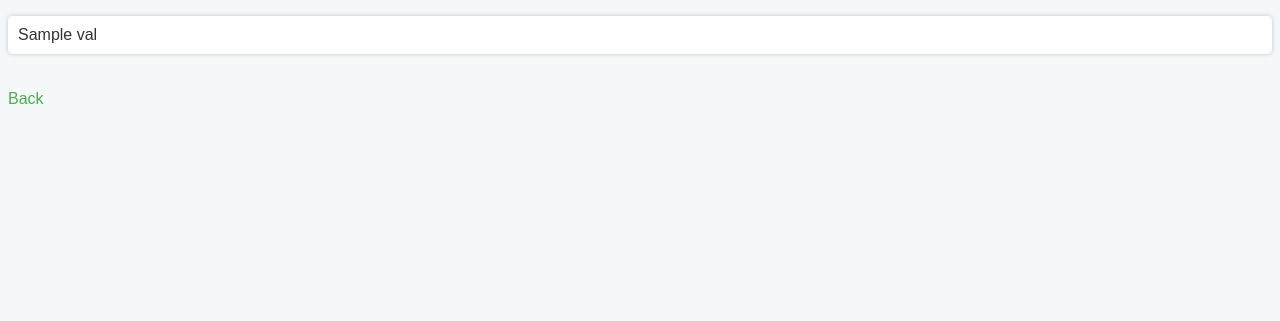
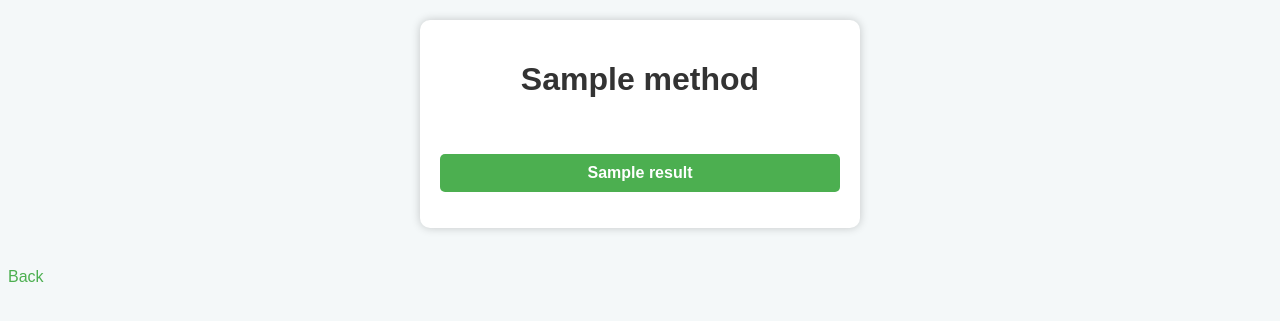
Before and after one commit to YuriiKharabara/ImplantDetect-LA, a Flask app: template templates/result.html in a window 1280 px wide. Shown: the top 321 px of the page. Run offline with Flask 3, Linux system fonts and the light colour scheme; the template is opened without the code that fills it: most values are stand-ins (such as "Sample title", 1, 10 or a date in 2020).

Commit message:
fixing styles

```diff
--- a/app.py
+++ b/app.py
@@ -1,4 +1,3 @@
-# app.py
 from flask import Flask, request, render_template, redirect
 import os
 import zipfile
@@ -17,7 +16,6 @@ def upload_image_file():
       filename = os.path.join('static', f.filename)
       f.save(filename)
       print(filename)
-
       if zipfile.is_zipfile(filename):
          with zipfile.ZipFile(filename, 'r') as zip_ref:
             zip_ref.extractall('static')
@@ -25,12 +23,16 @@ def upload_image_file():
 
       # Call your function here and get the result
       result = run([filename])
-    #   print(filename)
+      result = [{'method': 'Decision Tree Model', 'result': result[0][0]},\
+         {'method': 'Random Forest Model', 'result': result[1][0]},\
+         {'method': 'KNN Model', 'result': result[2][0]},\
+         {'method': 'SVD Model', 'result': result[3][0]}]
 
+      #print(filename)
+      return render_template('result.html', result = result)
 
-      return render_template('result.html', result = result)
    else:
       return redirect('/')
 
 if __name__ == '__main__':
-   app.run(debug = True, port=5000)
+   app.run(debug = True, port=8000)
--- a/static/css/main.css
+++ b/static/css/main.css
@@ -19,6 +19,10 @@ h1 {
     color: #333333;
 }
 
+.block {
+    margin-bottom: 20px;
+}
+
 input[type=file] {
     padding: 10px;
     border: 1px solid #CCCCCC;
@@ -27,6 +31,16 @@ input[type=file] {
 }
 
 input[type=submit] {
+    padding: 10px 20px;
+    border: none;
+    background-color: #4CAF50;
+    color: #FFFFFF;
+    font-weight: bold;
+    cursor: pointer;
+    border-radius: 5px;
+}
+
+p {
     padding: 10px 20px;
     border: none;
     background-color: #4CAF50;
@@ -58,13 +72,21 @@ li {
     border-radius: 5px;
     box-shadow: 0 0 5px rgba(0, 0, 0, 0.2);
     color: #333333;
+    text-align: center;
+    padding: 20px;
+    border-radius: 10px;
+    box-shadow: 0 0 10px rgba(0, 0, 0, 0.2);
+    margin: 20px auto;
+    width: 400px;
 }
 
 a {
+    align-self: center;
     display: inline-block;
     margin-top: 20px;
     color: #4CAF50;
     text-decoration: none;
+    text-align: center;
 }
 
 a:hover {
--- a/templates/result.html
+++ b/templates/result.html
@@ -6,9 +6,9 @@
    <body>
       <ul>
          {% for val in result %}
-            <li>{{ val }}</li>
+         <li><h1>{{ val.method }}</h1> <br> <p>{{ val.result }}</p></li>
          {% endfor %}
       </ul>
-      <a href="http://localhost:5000">Back</a>
+      <a href="http://localhost:8000">Back</a>
    </body>
 </html>
--- a/templates/upload.html
+++ b/templates/upload.html
@@ -8,13 +8,12 @@
      <body>
       <div id="container">
           <h1>Detect if there are any implants in your mouth!</h1>
-          <form id="upload-form" action = "http://localhost:5000" method = "POST" enctype="multipart/form-data">
+          <form id="upload-form" action = "http://localhost:8000" method = "POST" enctype="multipart/form-data">
               <input type="file" name="file" accept="image/png, image/jpeg">
               <br><br>
               <input type="submit" value="Submit"/>
           </form>
           <br>
-
       </div>
   </body>
 </html>
```
Also changed, not shown: Hotsko_Kharabara_project.py (+3 -8 lines), static/5.jpg (added), static/9.jpg (added), 1 other file.
